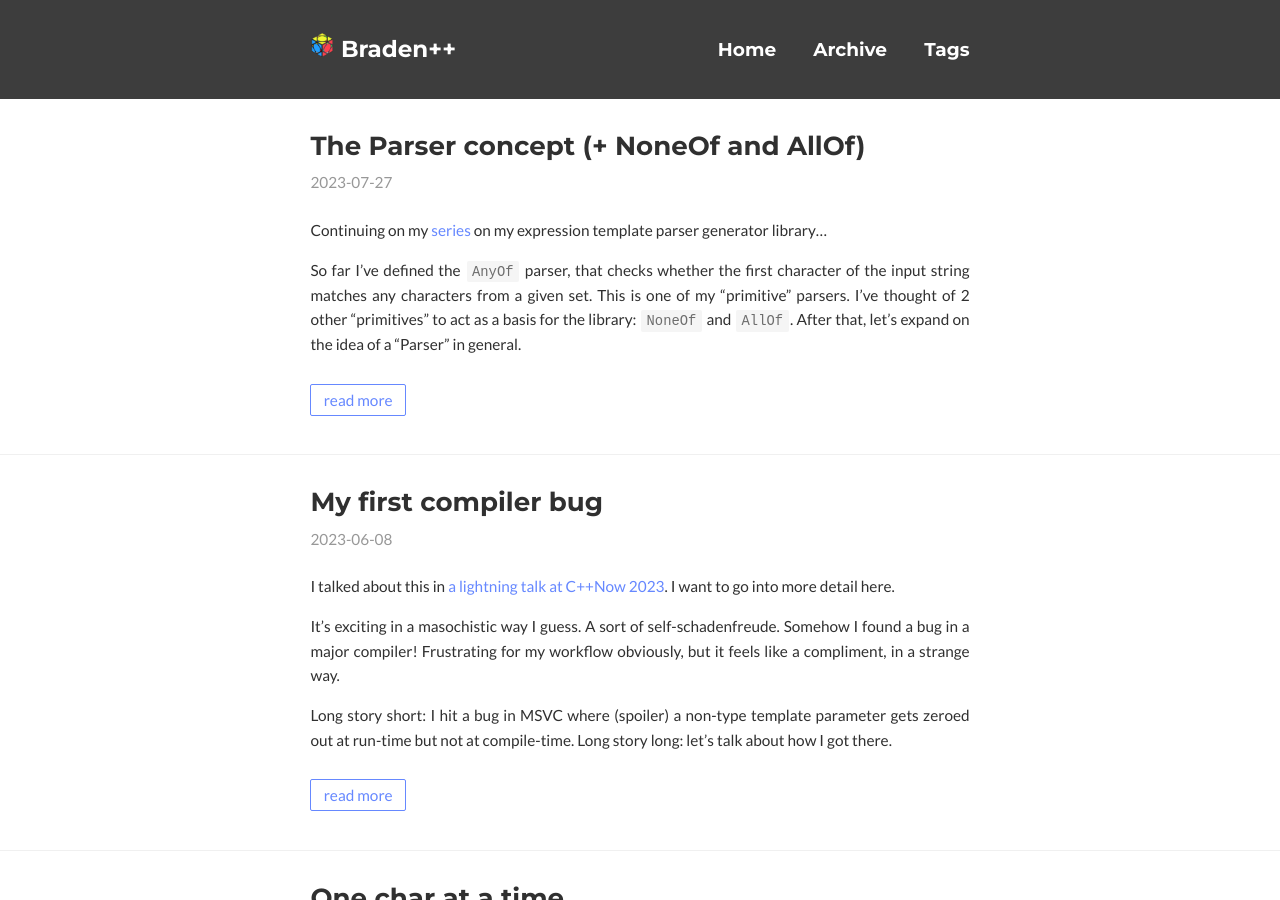
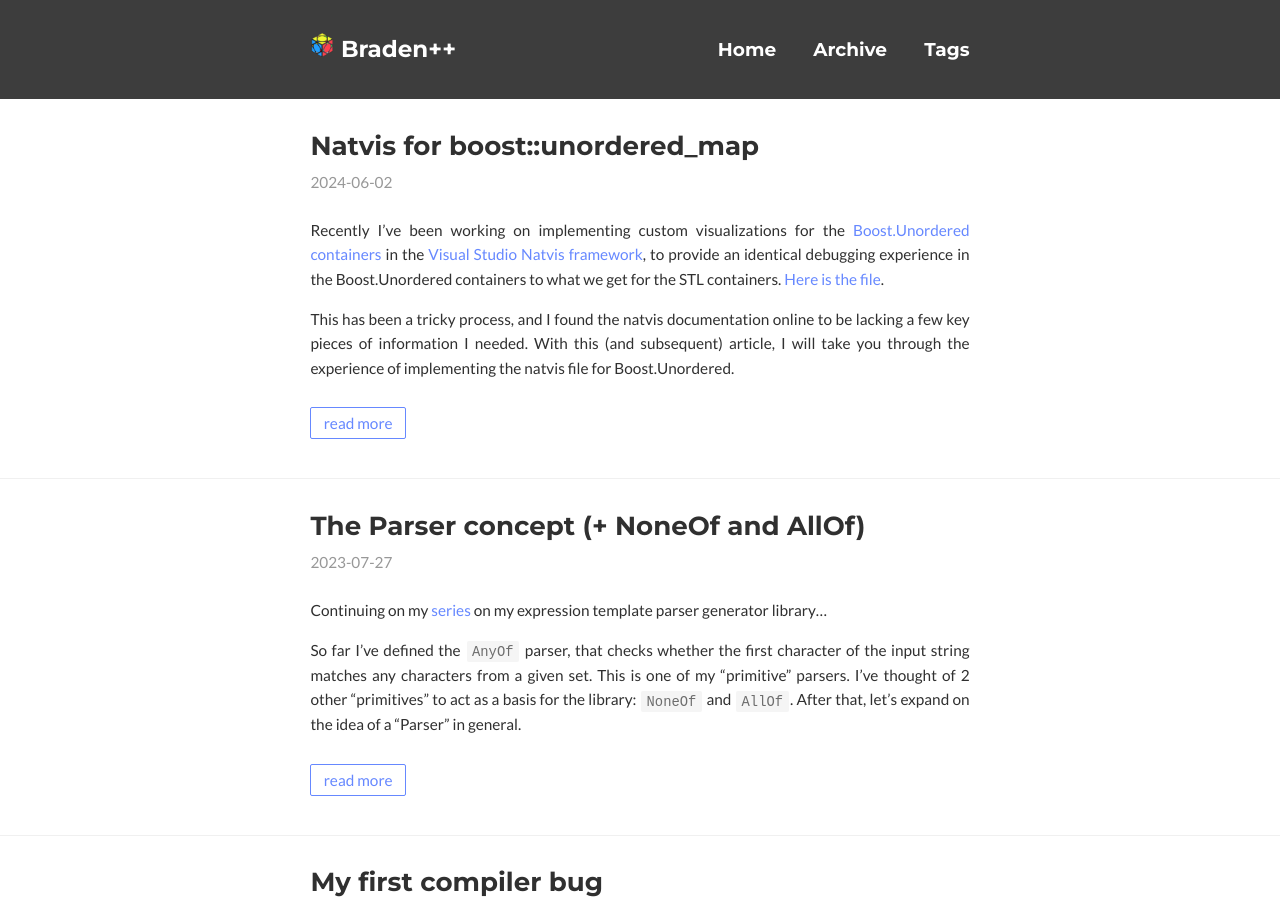
Before and after one commit to k3DW/blog, a Jekyll site: the page built from index.html, in a window 1280 px wide and 900 px high. Built offline with Jekyll 4.4.1, drawn with Linux system fonts in a browser that asks for light colours; nearby versions of some CDN libraries; some of the changed lines change nothing that is shown.

Commit message:
Write first Boost.Unordered natvis article

````diff
--- a/_includes/home.html
+++ b/_includes/home.html
@@ -1,10 +1,12 @@
 {%- assign posts = paginator.posts | default: site.posts -%}
 {% for post in posts %}
+  {% unless post.tags contains "_hidden" %}
   <article>
     {% include meta.html post=post preview=true %}
     {{ post.excerpt }}
     <div class="more"><a href="{{ post.url | relative_url }}">read more</a></div>
   </article>
+  {% endunless %}
 {% endfor %}
 
 {% if paginator.total_pages > 1 %}
--- a/_layouts/default.html
+++ b/_layouts/default.html
@@ -54,5 +54,6 @@
 <script src="https://cdnjs.cloudflare.com/ajax/libs/prism/1.29.0/components/prism-core.min.js"></script>
 <script src="https://cdnjs.cloudflare.com/ajax/libs/prism/1.29.0/plugins/autoloader/prism-autoloader.min.js"></script>
 <script src="https://cdnjs.cloudflare.com/ajax/libs/prism/1.29.0/plugins/line-numbers/prism-line-numbers.min.js"></script>
+<script src="https://unpkg.com/mermaid@10.9.1/dist/mermaid.min.js"></script>
 
 </html>
--- /dev/null
+++ b/_posts/2024-06-02-boost-00-natvis-for-unordered.md
@@ -0,0 +1,296 @@
+---
+title: "Natvis for boost::unordered_map"
+layout: post
+permalink: /NatvisForUnordered/
+tags: [ boost ]
+---
+
+Recently I've been working on implementing custom visualizations for the [Boost.Unordered containers](https://github.com/boostorg/unordered/) in the [Visual Studio Natvis framework](https://learn.microsoft.com/en-us/visualstudio/debugger/create-custom-views-of-native-objects), to provide an identical debugging experience in the Boost.Unordered containers to what we get for the STL containers. [Here is the file](https://github.com/boostorg/unordered/blob/develop/extra/boost_unordered.natvis).
+
+This has been a tricky process, and I found the natvis documentation online to be lacking a few key pieces of information I needed. With this (and subsequent) article, I will take you through the experience of implementing the natvis file for Boost.Unordered.
+
+<!--more-->
+
+Compare how easy it is to read the `std::unordered_map`
+
+![std::unordered_map](/assets/posts/boost/00-NatvisForUnordered/stl_map.png)
+
+with how difficult it is to read the `boost::unordered_map`.
+
+![boost::unordered_map](/assets/posts/boost/00-NatvisForUnordered/boost_map.png)
+
+This article is about the natvis implemention for the closed-addressing containers, which all have the same internals. These are the `boost::unordered_map`, `boost::unordered_multimap`, `boost::unordered_set`, and `boost::unordered_multiset`, the drop-in replacements for the standard unordered containers. Boost.Unordered has other containers that aren't exact drop-in replacements that give better performance. My next article will be about the natvis implementation for those containers. This work has been sponsored by [The C++ Alliance](https://cppalliance.org/).
+
+<br>
+
+## What natvis is and what natvis isn't
+
+Simply put, you use a `.natvis` file to tell the Visual Studio debugger exactly how to display your complex type. The nicely manicured display of `std::unordered_map` in the screenshot above is a result of what's written in [`STL.natvis`](https://github.com/microsoft/STL/blob/main/stl/debugger/STL.natvis), which comes packaged with Visual Studio.
+
+The `.natvis` file format is an XML file, following the schema located at `[VS-install-path]\2022\Community\Xml\Schemas\1033\natvis.xsd`. Substitute `2022` and `Community` for whatever you have. At the top level there is an `<AutoVisualizer>` element, which contains many `<Type>` elements. Each `<Type>` is a visualization for a specific type or for a family of types. You can define multiple "overloads" with different priority levels. The highest priority overload is tried first; if it hits an error, then the next overload is tried.
+
+Because natvis files are XML, any special characters need to be escaped inside expressions. For example, instead of `vector<int>`, you need to write `vector&lt;int&gt;`.
+
+Importantly, natvis files deal in data only. No functions. From the [official documentation](https://learn.microsoft.com/en-us/visualstudio/debugger/create-custom-views-of-native-objects#BKMK_Expressions_and_formatting):
+
+> Natvis expressions don't allow function evaluation or side effects. Function calls and assignment operators are ignored.
+
+I originally missed this when reading through the documentation, so it's possible that others did too. If you choose to call any C++ function on your type in a visualization, the Visual Studio debugger will not calculate or display the result unless you explicitly click the circular arrow with the hover text "Click this button to evaluate now". Even then, it may not work. This limitation means that any visualization you create should only deal in data members, otherwise the users may have a worse experience because of it.
+
+However, there is an escape hatch. We can define our own functions within the natvis file. These are created in `<Intrinsic>` elements.
+
+<br>
+
+## First motivation for natvis `<Intrinsic>` elements
+
+To start matching the STL visualization, I want to output the `[hash_function]` and `[key_eq]` entries. In `boost::unordered_[multi]{map|set}`'s case however, there are also "spare" functions. This all happens inside the `detail::functions` class, so let's isolate it and start by implementing a visualization for this class. We use a `*` character as a wildcard matcher, to denote all possible instantiations of the class template.
+
+```xml
+<Type Name="boost::unordered::detail::functions&lt;*&gt;">
+    ...
+</Type>
+```
+
+This class consists of 2 compressed pairs of functions, and a byte telling us which pair is active. Here is a pseudo-code class definition.
+
+```cpp
+// Pseudo-code class definition
+template <class Hash, class Equal>
+class functions {
+    using function_pair = compressed<Hash, Equal>;
+    unsigned char current_;
+    opt_storage<function_pair> funcs_[2];
+};
+```
+
+Here is the first hurdle: a compressed pair ***either*** has a data member ***or*** it doesn't. Remember that visualizations must use data members. So what do we do?
+
+Here was my process for grabbing the first hash function. Note that type aliases inside the class can be used freely. For example, the alias `function_pair` is defined inside the `detail::functions` class. Also note that template parameters are grabbed with `$T1`, `$T2`, etc. Luckily, using `static_cast` works normally for converting to a base class pointer, even with multiple inheritance, and `reinterpret_cast` works everywhere.
+
+* Grab the first compressed pair: `funcs_[0].t_`
+* Convert it to the pair's first base class: `static_cast<function_pair::base1*>(&funcs_[0].t_)`
+* This base class ultimately derives from `boost::empty_value<$T1>`, which either stores a `$T1` if `$T1` is non-empty, or it itself it empty. Therefore we can safely `reinterpret_cast` to `$T1*`.
+* The final expression (without XML escaping) for the first hash function is: `*reinterpret_cast<$T1*>(static_cast<function_pair::base1*>(&funcs_[0].t_))`
+
+This needs to be duplicated for the `key_eq` function, then the whole thing needs to be duplicated for the second compressed pair, then the whole thing needs to be duplicated again for the active vs spare distinction when displaying. After all that, it's an 8-fold replication with minor tweaks to an expression that's already very complicated and unwieldy. There's a lot of room for error. I want to do better, using `<Intrinsic>`s.
+
+<br>
+
+## First usage of `<Intrinsic>` elements
+
+First I'll create some querying intrinsics about the current state of the `detail::functions` class. All of this state is stored in the variable `current_`;
+
+```xml
+<Intrinsic Name="active_idx" Expression="current_ &amp; 1" />
+<Intrinsic Name="spare_idx" Expression="1 - active_idx()" />
+<Intrinsic Name="has_spare" Expression="(current_ &amp; 2) != 0" />
+```
+
+I could specify the return type of the intrinsic, but that's not important here, with such simple expressions.
+
+Then the hash and equality function objects can be computed with parametrized `<Intrinsic>` elements. The official natvis documentation doesn't mention `<Intrinsic>` elements with `<Parameter>` sub-elements. I'll discuss those more thoroughly in the next section.
+
+```xml
+<Intrinsic Name="hash" Expression="*reinterpret_cast&lt;$T1*&gt;(static_cast&lt;function_pair::base1*&gt;(&amp;funcs_[idx].t_))">
+    <Parameter Name="idx" Type="size_t" />
+</Intrinsic>
+<Intrinsic Name="key_eq" Expression="*reinterpret_cast&lt;$T2*&gt;(static_cast&lt;function_pair::base2*&gt;(&amp;funcs_[idx].t_))">
+    <Parameter Name="idx" Type="size_t" />
+</Intrinsic>
+```
+
+Importantly, I can only call `funcs_[idx]` here because `funcs_` is a C array, and this is a built-in operation. If the expression `funcs_[idx]` would call into a user-specified `operator[]()`, this would not be allowed.
+
+Finally I use these intrinsics in the `<Expand>` section, where all the visualization entries are specified.
+
+```xml
+<Expand>
+    <Item Name="[hash_function]">hash(active_idx())</Item>
+    <Item Name="[key_eq]">key_eq(active_idx())</Item>
+    <Item Name="[spare_hash_function]" Condition="has_spare()">hash(spare_idx())</Item>
+    <Item Name="[spare_key_eq]" Condition="has_spare()">key_eq(spare_idx())</Item>
+</Expand>
+```
+
+Note that the "spare_" functions are only displayed when `has_spare()` returns true, as specified in the `Condition` attribute. They are not present otherwise.
+
+All this allows the large unwieldy expression to only be written twice, instead of 8 times.
+
+<br>
+
+## Parametrized `<Intrinsic>` elements and overload sets
+
+You can add parameters to your `<Intrinsic>` elements. It's in the schema and it works in practice, but it isn't documented on the official page. Here are some restrictions and possibilities for parametrizing your natvis intrinsics.
+
+* ***Every `<Parameter>` element must specify the `Name` and the `Type` attributes.*** To me, it is obvious that the name must be specified, but it is less obvious for the type. This leads to a related rule.
+* ***A `<Parameter>` cannot be generic.*** The parameter *can* accept a `$T1` or any other template parameter of the class, but this is not generic from the class's perspective. However,
+* ***Multiple `<Intrinsic>` elements can be defined with different `<Parameter>` types.*** For example, you can create 2 identically named intrinsics, where one takes an `int` and the other takes an `int*`.
+* ***A `<Parameter>` can only be a fundamental or pointer type.*** Because this includes pointers, I didn't find it to be a restriction. Instead I just passed a `Type*` instead of a `Type`, and carried on.
+* ***A parameter can be modified in the intrinsic.*** This is only allowed if the `<Intrinsic>` element has specified the attribute `SideEffect="true"`. For example, you can pass in an `int*` and modify the pointed-to `int`. I don't use this feature at all, but it may be useful to you.
+* ***No recursion.*** No self-recursion or mutual recursion.
+
+Another important point about `<Intrinsic>` elements, which isn't strictly about parameters: You can make it so that [failure is not an error](https://en.wikipedia.org/wiki/Substitution_failure_is_not_an_error). If you specify the attribute `Optional="true"` on the `<Intrinsic>` element, then any semantic error causes the `<Intrinsic>` to be omitted. The regular behaviour would cause the entire `<Type>` to be omitted. This means you can specify multiple intrinsics with the same name, where only 1 of them is semantically valid. This is another way to create an overload set.
+
+Imagine that your type either has a member `x` or a member `y` depending on its template parameters. No problem, you can grab them uniformly with this type of overload set.
+
+```xml
+<Intrinsic Name="get_value" Expression="x" Optional="true" />
+<Intrinsic Name="get_value" Expression="y" Optional="true" />
+```
+
+Only one of these will be valid, and the other one will fail. But that doesn't matter. They can be used like this.
+
+```xml
+<Expand>
+    <Item Name="[member]">get_value()</Item>
+</Expand>
+```
+
+Instead of messing around with the `Condition` attributes on the `<Item>` elements, this acts as a simple way to unify it all. This is a method I used later on, but I wanted to mention it now.
+
+Lastly, also not related to parameters, `<Intrinsic>` elements can only be used in `<Type>` elements without the `IncludeView` attribute. I hit a roadblock for a while until I figured this out. If you have multiple `<Type>` elements for the same type, all of the `<Intrinsic>` elements must go on the `<Type>` without any views. You can even make an extra `<Type>` element to hold all your `<Intrinsic>` elements, if you don't already have one.
+
+Note that the `IncludeView="abc"` attribute on a `<Type>` element says that this visualization should be used when we use the "abc" view, but not otherwise. For example in the Visual Studio watch window, instead of writing just `myVar`, write `myVar,view(abc)`.
+
+For example:
+
+```xml
+<Type Name="MyClass">
+    <Intrinsic Name="get" Expression="..." />
+    ...
+</Type>
+<Type Name="MyClass" IncludeView="abc">
+    <Expand>
+        <Item Name="X">get()</Item>
+    </Expand>
+</Type>
+<Type Name="MyClass" IncludeView="xyz">
+    <Expand>
+        <Item Name="Y">get()</Item>
+    </Expand>
+</Type>
+```
+
+Hopefully this will help you, whoever is reading this. It's a list I would have appreciated when I was figuring it all out.
+
+But we haven't even started outputting the map elements.
+
+<br>
+
+## A strategy to read the table
+
+Just like a ouija board.
+
+Inside an `<Expand>` element, you can create `<Item>` elements, which are the simplest way of directly outputting a visualization entry. Otherwise, there are more complex elements that exist, either to do more complex things, or to simplify some common things. Most powerful of all is the `<CustomListItems>` element, which acts as an inline subroutine. This is what I'm using to walk the map.
+
+Theoretically, the easiest way to output all the elements of the map or set would be the following.
+
+1. Create an iterator that's equivalent to `begin()`
+2. Call `operator*()` and output a visualization entry
+3. Intersperse calling `operator++()` and `operator*()` until the iterator compares equal to `end()`
+
+But this doesn't work, for 2 main reasons.
+
+1. We can't create an iterator variable, since we can't create an object of class type.
+2. We can't call class member functions. We can only work on data.
+
+In the end, here's the real strategy we need to take.
+
+* Declare some fundamental or pointer variables to represent the internal state of an iterator, as if it was `begin()`
+* Reimplement the iteration logic in a loop, as if we were calling `operator++()`
+* For each iteration in the above loop, output a visualization entry
+
+<br>
+
+## The pseudo and the real
+
+Here is a simplified diagram of the internal structure that `boost::unordered_[multi]{map|set}` sits on. There is an array of buckets, where each one contains a linked list of nodes.
+
+<div class="mermaid">flowchart LR
+subgraph Implementation
+direction LR
+    subgraph Bucket1
+    direction TB
+    b1,e1 --> b1,e2
+    b1,e2 -.-> b1,eM1
+    end
+    subgraph Bucket2
+    direction TB
+    b2,e1 --> b2,e2
+    b2,e2 -.-> b2,eM2
+    end
+    subgraph BucketN
+    direction TB
+    bN,e1 --> bN,e2
+    bN,e2 -.-> bN,eMN
+    end
+    Bucket1 --- Bucket2
+    Bucket2 -.- BucketN
+end
+</div>
+
+To iterate the table, iterate the array of buckets. Within each bucket, iterate the linked list. This will all be implemented inside a `<CustomListItems>` element. Note that all variables must be declared at the beginning. Here is the C++ pseudo-code to explain how it'll be done.
+
+```cpp
+// Pseudo-code
+size_t size = size_;
+int bucket_index = 0;
+auto* current_bucket = &buckets[bucket_index];
+auto* node = current_bucket->next;
+while (bucket_index != size) {
+    current_bucket = &buckets[bucket_index];
+    node = current_bucket->next;
+    while (node != nullptr) {
+        natvis_entry(node->buf.t_);
+        node = node->next;
+    }
+    ++bucket_index;
+}
+```
+
+This fully represents `begin()`, `operator*()`, and `operator++()` without creating any class types, and all within a single outer loop. It can be easily translated into natvis syntax.
+
+```xml
+<Variable Name="size" InitialValue="size_" />
+<Variable Name="bucket_index" InitialValue="0" />
+<Variable Name="current_bucket" InitialValue="&amp;buckets[bucket_index]" />
+<Variable Name="node" InitialValue="current_bucket->next" />
+<Loop Condition="bucket_index != size">
+    <Exec>current_bucket = &amp;buckets[bucket_index]</Exec>
+    <Exec>node = current_bucket-&gt;next</Exec>
+    <Loop Condition="node != nullptr">
+        <Item>node-&gt;buf.t_</Item>
+        <Exec>node = node-&gt;next</Exec>
+    </Loop>
+    <Exec>++bucket_index</Exec>
+</Loop>
+```
+
+<br>
+
+## Giving `<Item>` a name
+
+There is one last problem. For an `unordered_[multi]set`, each item is displayed with the name `"[i]"`, where `i` is an index counting from 0. On the other hand, `unordered_[multi]map` has each item displayed with the name `"[{key}]"`, where `{key}` refers to the display name of the key of each pair.
+
+Here is the syntax I want:
+
+```xml
+<Item Condition="is_map()" Name="[{node-&gt;buf.t_.first}]">...</Item>
+<Item Condition="!is_map()">...</Item>
+```
+
+This isn't allowed. An `<Item>` element directly inside the `<Expand>` element ***can*** have a `Condition` attribute, but an `<Item>` element in a `<CustomListItems>` cannot.
+
+How else can we achieve this behaviour? Well, how does the Microsoft STL implement their natvis? It's [publicly available on GitHub](https://github.com/microsoft/STL/blob/main/stl/debugger/STL.natvis), and it's on your machine anyway.
+
+It turns out, the only way to achieve this is to duplicate everything. The whole `<CustomListItems>`. I don't like this conclusion, and I've tried very hard to deduplicate, but I don't see any other way.
+
+I can achieve the behaviour I want, but at the cost of 2 bespoke table iteration implementions that could be prone to getting out of sync.
+
+<br>
+
+## Conclusion
+
+I hope this has been useful or interesting for you. These are some tips I would have appreciated knowing before writing all this code. I'd love to save someone else the trouble.
+
+In the next article, I'll discuss the natvis implementation for the open-addressing containers. These came with their own extra host of challenges.
````
Also changed, not shown: assets/posts/boost/00-NatvisForUnordered/boost_map.png (added), assets/posts/boost/00-NatvisForUnordered/stl_map.png (added).
